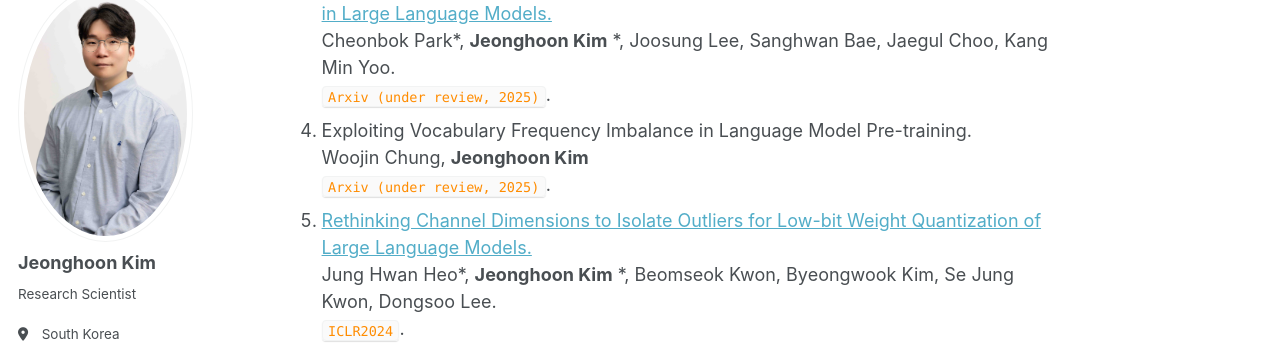
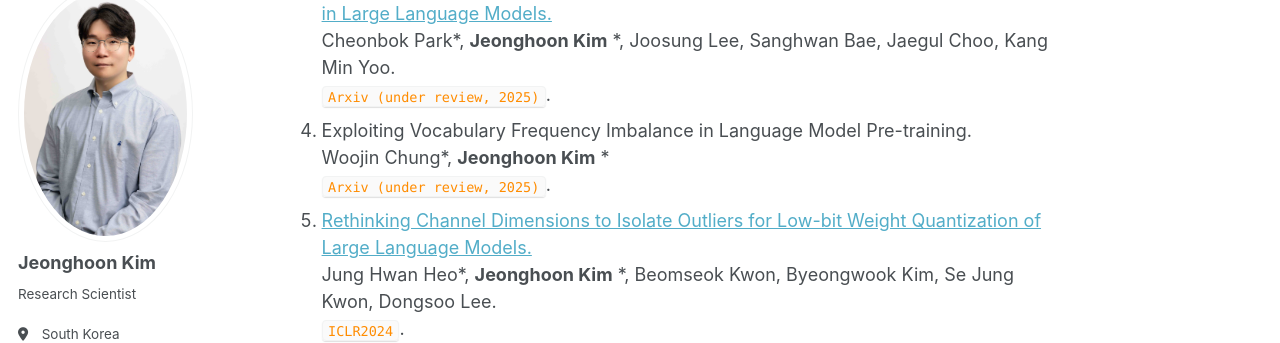
Before and after one commit to penpaperkeycode/penpaperkeycode.github.io, a Jekyll site: the page built from _pages/about.md, in a window 1280 px wide and 900 px high, scrolled down 1407 px. Shown: the part 113-456 px from the top of the window. Built offline with Jekyll 4.4.1, drawn with Linux system fonts in a browser that asks for light colours; some web fonts are replaced.

```diff
--- a/_pages/about.md
+++ b/_pages/about.md
@@ -46,7 +46,7 @@ Jung Hyun Lee*, **Jeonghoon Kim** *, June Yong Yang, Se Jung Kwon, Eunho Yang, D
 Cheonbok Park*, **Jeonghoon Kim** *, Joosung Lee, Sanghwan Bae, Jaegul Choo, Kang Min Yoo.
 <code style="color : darkorange">Arxiv (under review, 2025)</code>.
 7. Exploiting Vocabulary Frequency Imbalance in Language Model Pre-training.
-Woojin Chung, **Jeonghoon Kim**
+Woojin Chung*, **Jeonghoon Kim**  *
 <code style="color : darkorange">Arxiv (under review, 2025)</code>.
 4. [Rethinking Channel Dimensions to Isolate Outliers for Low-bit Weight Quantization of Large Language Models.](https://arxiv.org/abs/2309.15531)
 Jung Hwan Heo*, **Jeonghoon Kim** *, Beomseok Kwon, Byeongwook Kim, Se Jung Kwon, Dongsoo Lee.
```
